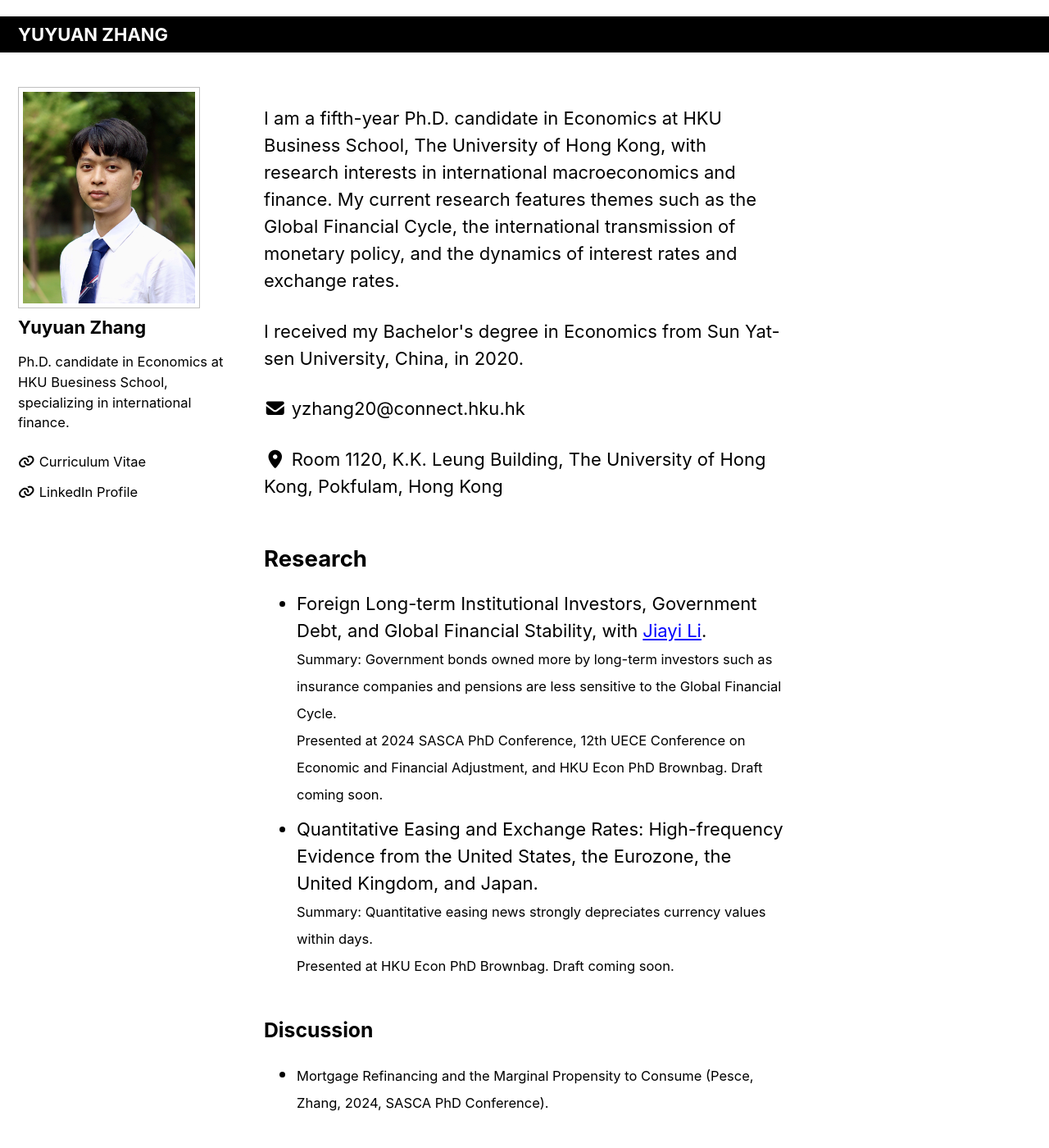
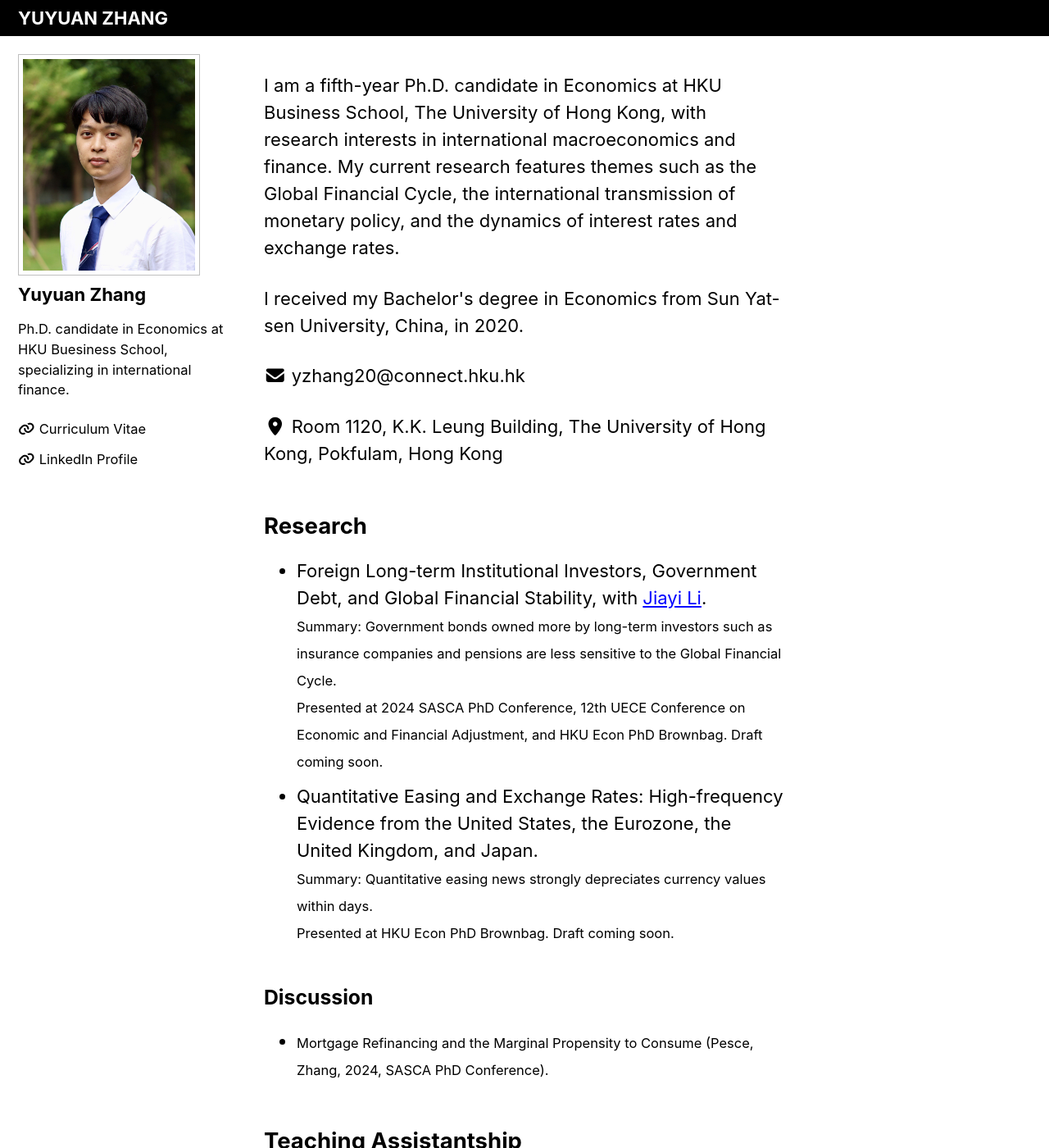
Before and after one commit to yuyuanecon/yuyuanecon.github.io, a Jekyll site: the page built from index.html, in a window 1280 px wide and 1400 px high. Shown: the whole window at 82% size. Built offline with Jekyll 4.4.1, drawn with Linux system fonts in a browser that asks for light colours; cached includes are drawn as plain includes; the list of posts is cut into pages by our own code.

Commit message:
Update _masthead.scss

```diff
--- a/_sass/minimal-mistakes/_masthead.scss
+++ b/_sass/minimal-mistakes/_masthead.scss
@@ -6,7 +6,7 @@
   // position: relative;
   position: fixed; // Freeze the masthead at the top of the page
   width: 100%;
-  padding: 20px 0; // Add padding to increase the vertical length
+  // padding: 20px 0; // Add padding to increase the vertical length
   /*
   border-bottom: 1px solid $border-color;
   */
```
